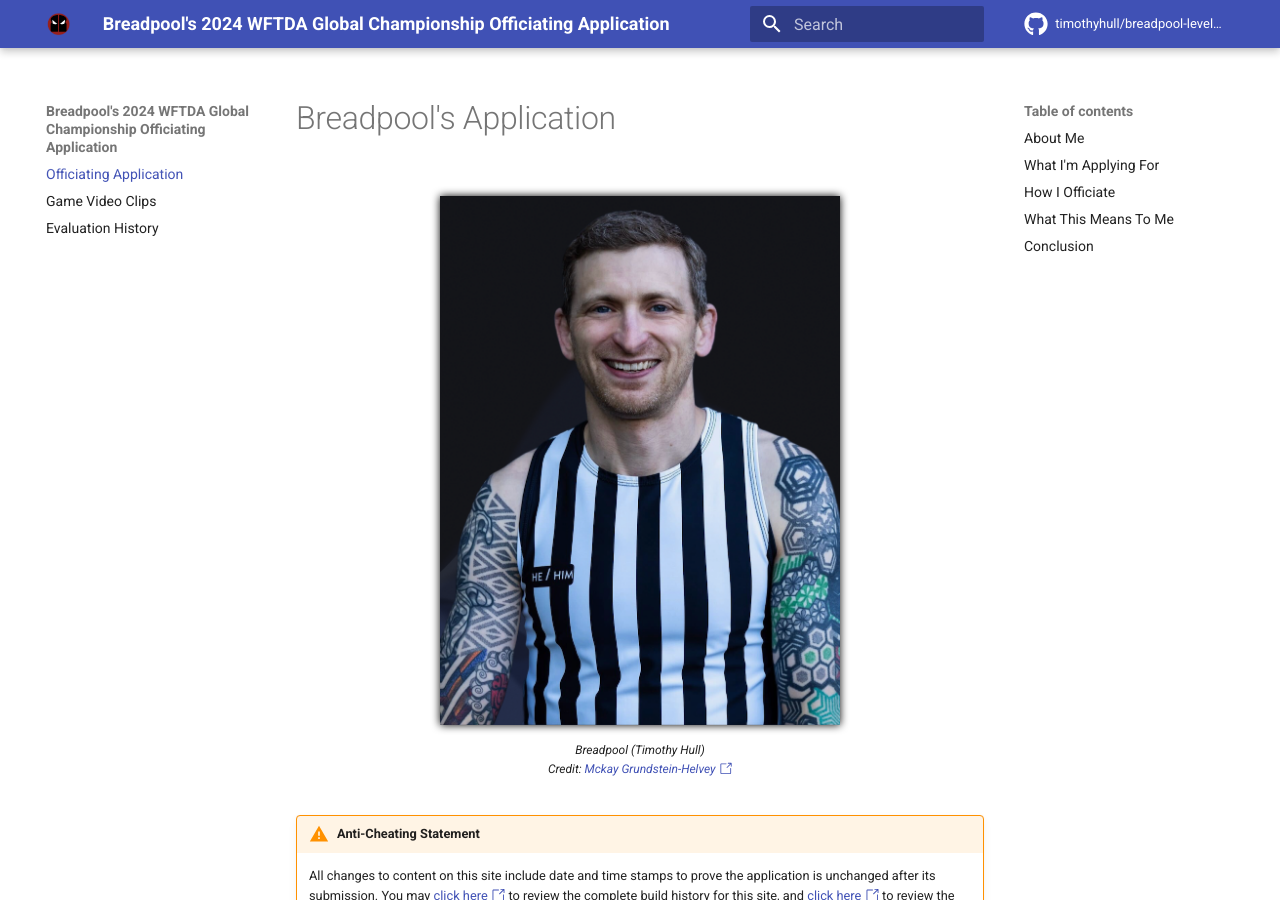
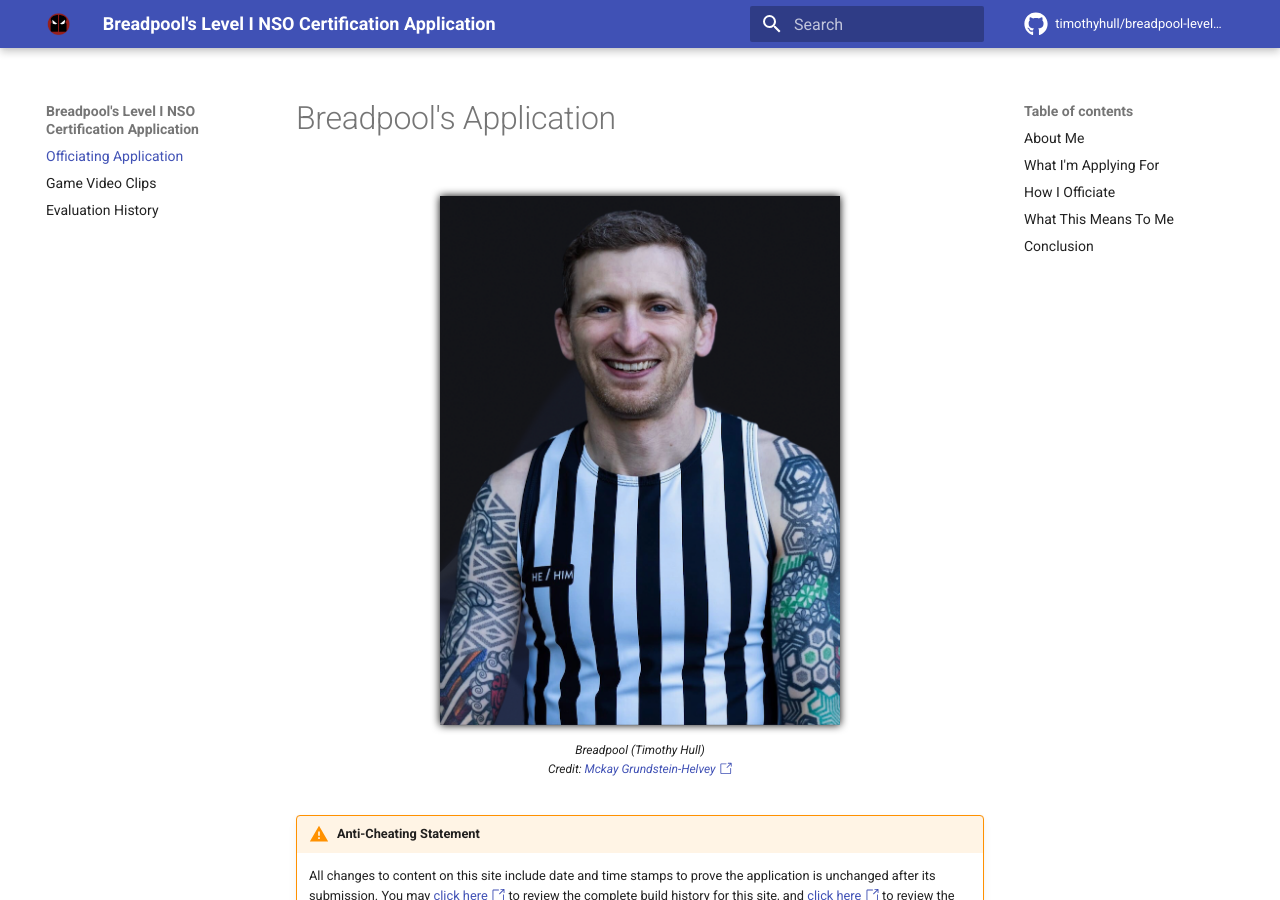
Before and after one commit to timothyhull/breadpool-self-eval, an MkDocs documentation site: the page built from docs/index.md, in a window 1280 px wide and 900 px high. Built offline with MkDocs 1.6.1 and Material for MkDocs 9.7.7, drawn with Linux system fonts in a browser that asks for light colours; comment, search, counter and statistics services are not loaded.

Commit message:
Update titles

```diff
--- a/mkdocs.yml
+++ b/mkdocs.yml
@@ -1,7 +1,7 @@
 # Material for MkDocs configuration file.
 # Reference: https://squidfunk.github.io/mkdocs-material/creating-your-site
 ---
-site_name: Breadpool's 2024 WFTDA Global Championship Officiating Application
+site_name: Breadpool's Level I NSO Certification Application
 site_url: https://timothyhull.github.io/breadpool-level-i-nso-certification-app
 nav:
   - Officiating Application: index.md
```
Also changed, not shown: README.md (+1 -1 lines).
